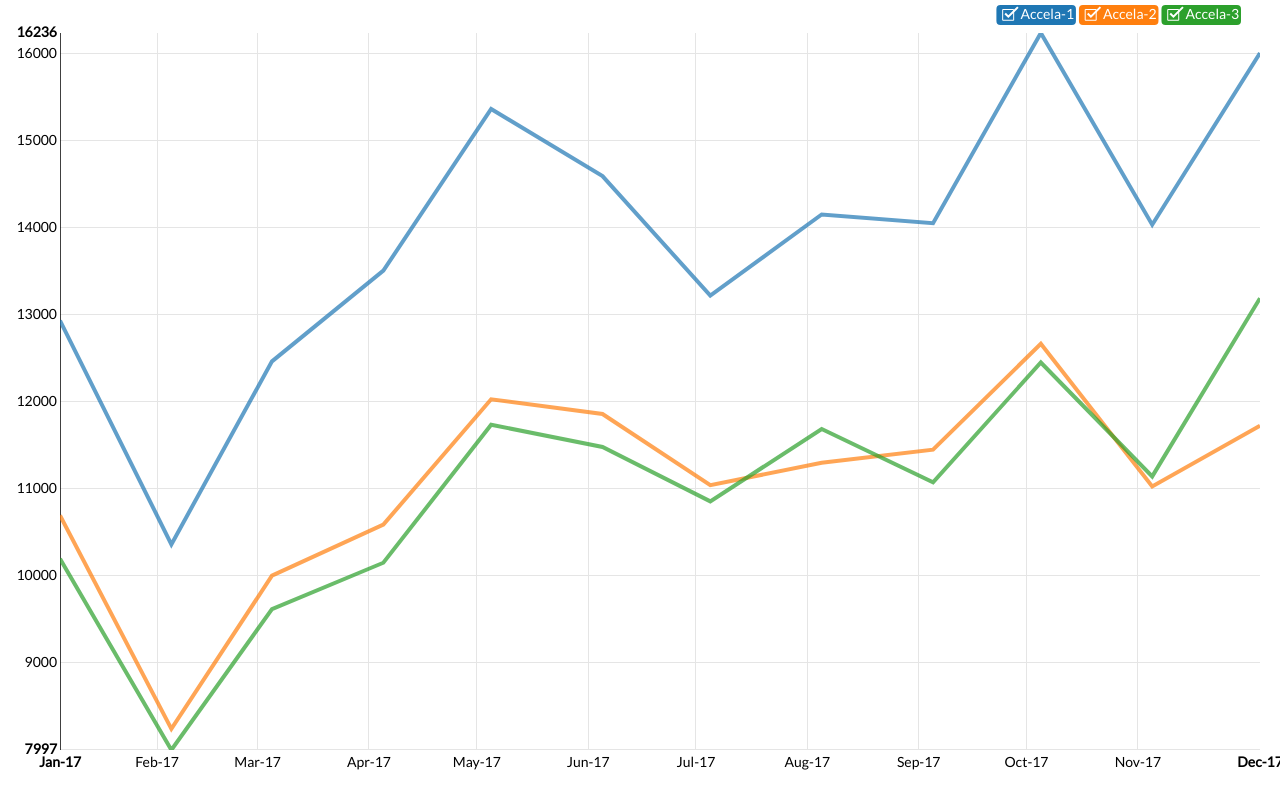
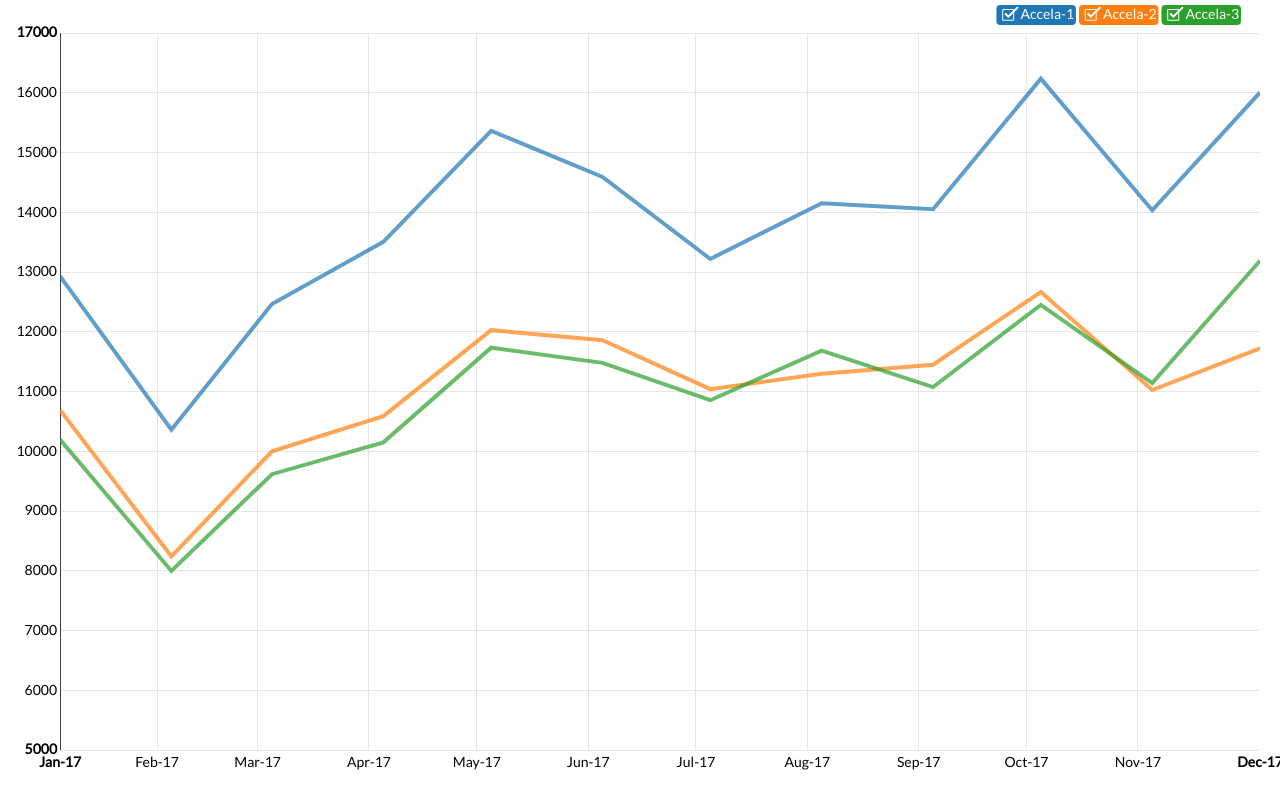
Before and after one commit to timothymartin76/Performance_Dashboard_2, a website: page examples/Accela.html in a window 1280 px wide. Drawn offline with nearby package versions, Linux system fonts and the light colour scheme; files that its build step writes are made by us from their sources.

Commit message:
Update Accela.html

```diff
--- a/examples/Accela.html
+++ b/examples/Accela.html
@@ -39,7 +39,7 @@
 			//.interpolate("cardinal")
             .x(function(d) { return d[0] })
             .y(function(d) { return d[1] })
-			//.yDomain([5000,17000])
+			.yDomain([5000,17000])
             .color(d3.scale.category10().range())
 
             .duration(300)
```
